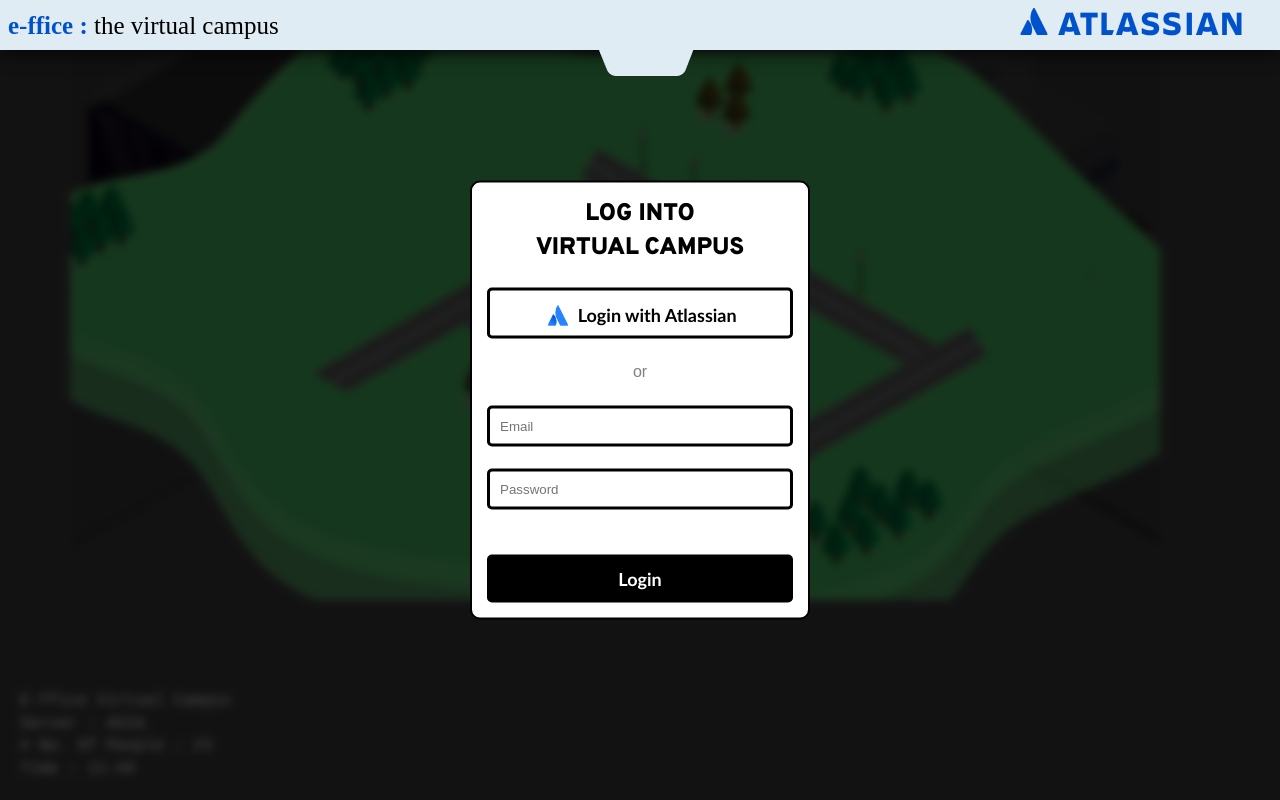
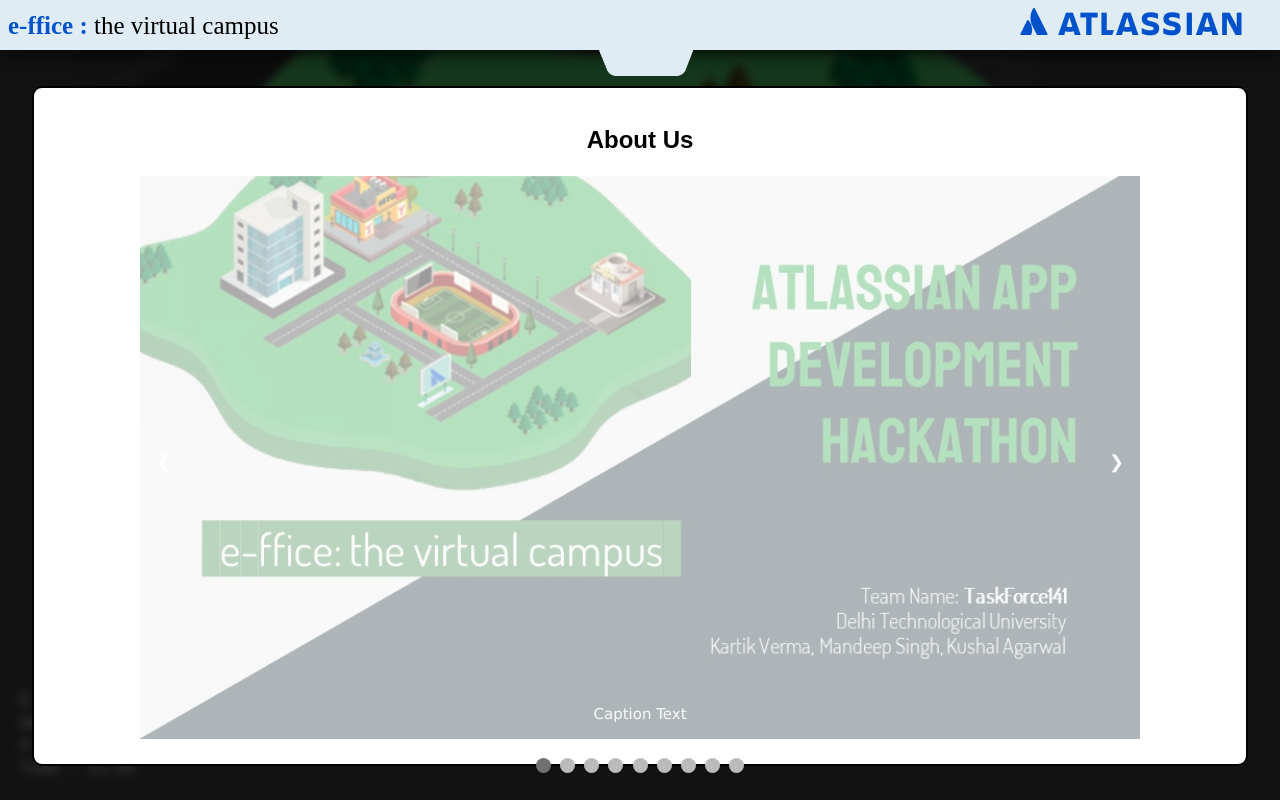
Before and after one commit to vkartik2k/atlassianAppDev, a website: page public/index.html in a window 1280 px wide. Drawn offline with nearby package versions, Linux system fonts and the light colour scheme; a small style sheet from the web is missing; a web font is replaced by a local one.

Commit message:
overlays

```diff
--- a/public/index.css
+++ b/public/index.css
@@ -76,6 +76,15 @@
     border: black solid 2px;
 }
 
+.overlayWindow div{
+  width: 95%;
+  height: 85%;
+  margin-top: 2%;
+}
+
+
+.dot
+
 .kuHeader {
   font-family: 'Overpass', sans-serif;
   font-weight: bold;
@@ -116,3 +125,8 @@
   padding-top: 0px;
   margin-bottom: -9px;
 }
+
+iframe {
+  width: 100%;
+  height: 93%;
+}
--- a/public/index.html
+++ b/public/index.html
@@ -43,7 +43,7 @@
       Time : 11:49
     </div>
 
-    <div class="overlayLogin overlay" style="display: none;">
+    <div id="overlayLogin" class="overlayLogin overlay" style="display: none;">
         <div>
             <h2 class="kuHeader">
               LOG INTO
@@ -66,6 +66,23 @@
             <button class="kuSignUpFields kuLogin kuBtn" id="loginBtn">Login</button>
         </div>
     </div>
+    <div id="overlayCollab" class="overlayWindow overlay" style="display: none;">
+        <div>
+            <h2 class="kuHeader">
+              CODE SHARE
+            </h2>
+            <iframe src="https://cb.lk/ide/" frameborder="0"></iframe>
+
+        </div>
+    </div>
+    <div id="overlayAboutUs" class="overlayWindow overlay" style="display: none;">
+        <div>
+            <h2 class="kuHeader">
+              About Us
+            </h2>
+            <iframe src="./assets/carousel.html" frameborder="0"></iframe>
+        </div>
+    </div>
 
 
     <script src="https://code.jquery.com/jquery-3.5.1.min.js"></script>
--- a/public/index.js
+++ b/public/index.js
@@ -94,7 +94,10 @@
 }
 
 $(document).ready(function () {
-    if (!localStorage.user && (typeof localStorage.user === 'undefined')) $('.overlayLogin').show()
+    // if (!localStorage.user && (typeof localStorage.user === 'undefined'))
+    //  $('#overlayLogin').show()
+    //  $('#overlayCollab').show()
+     $('#overlayAboutUs').show()
 
     $('#loginBtn').click(() => {
         const email = $("#loginEmail").val()
```
